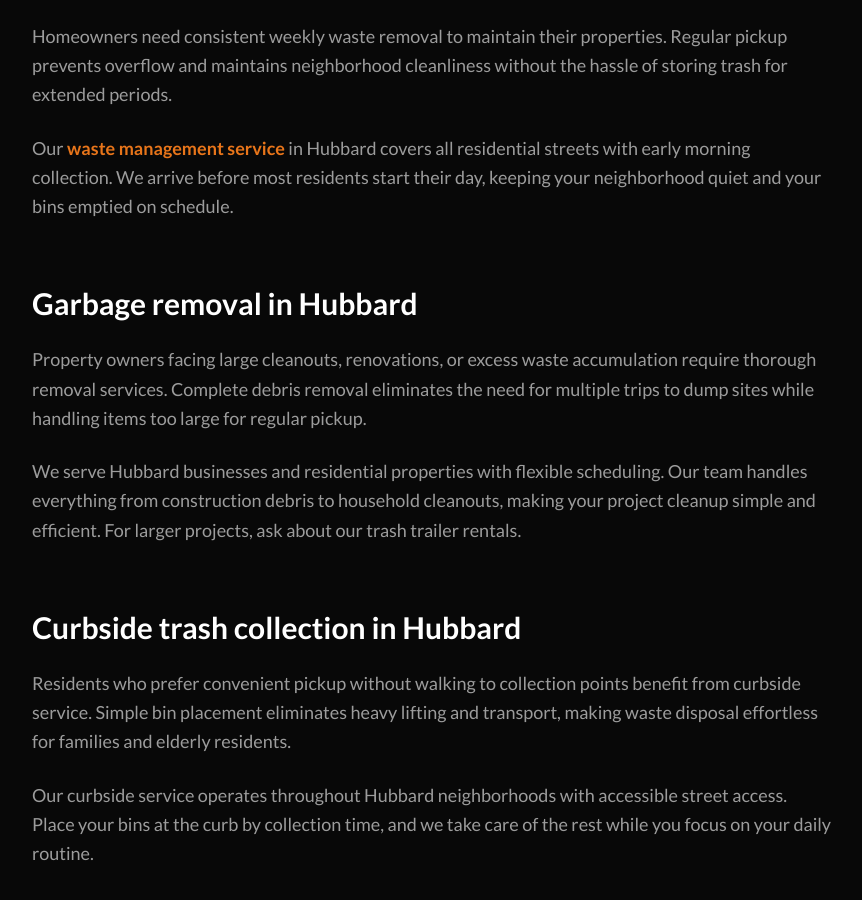
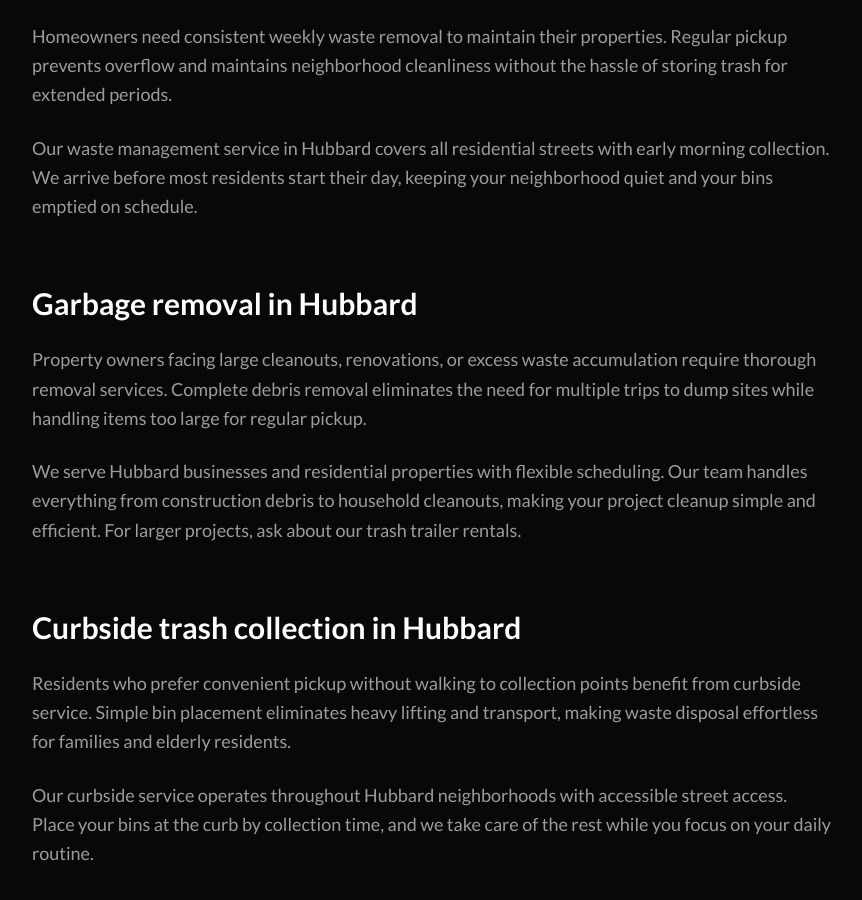
Before and after one commit to anthonykmartinez01/rankin-waste-management, a React (Vite) app: page /waste-management-service-hubbard in a window 1280 px wide. Shown: the part 940-1840 px from the top of the page, without its empty margins (208-1070 px from the left). Built offline with nearby package versions, Linux system fonts and the light colour scheme.

Commit message:
Remove waste management service internal link from Hubbard parent page

```diff
--- a/src/pages/Hubbard.jsx
+++ b/src/pages/Hubbard.jsx
@@ -1,4 +1,3 @@
-import { Link } from 'react-router-dom';
 import { useReveal, PageHead, InnerHero, CallCTA, PHONE, PHONE_LINK } from '../shared';
 
 export default function Hubbard() {
@@ -69,7 +68,7 @@ export default function Hubbard() {
               Homeowners need consistent weekly waste removal to maintain their properties. Regular pickup prevents overflow and maintains neighborhood cleanliness without the hassle of storing trash for extended periods.
             </p>
             <p className="text-text-muted text-base sm:text-lg leading-relaxed">
-              Our <Link to="/residential" className="text-orange-500 hover:text-orange-300 font-semibold transition-colors duration-300">waste management service</Link> in Hubbard covers all residential streets with early morning collection. We arrive before most residents start their day, keeping your neighborhood quiet and your bins emptied on schedule.
+              Our waste management service in Hubbard covers all residential streets with early morning collection. We arrive before most residents start their day, keeping your neighborhood quiet and your bins emptied on schedule.
             </p>
           </div>
 
```
